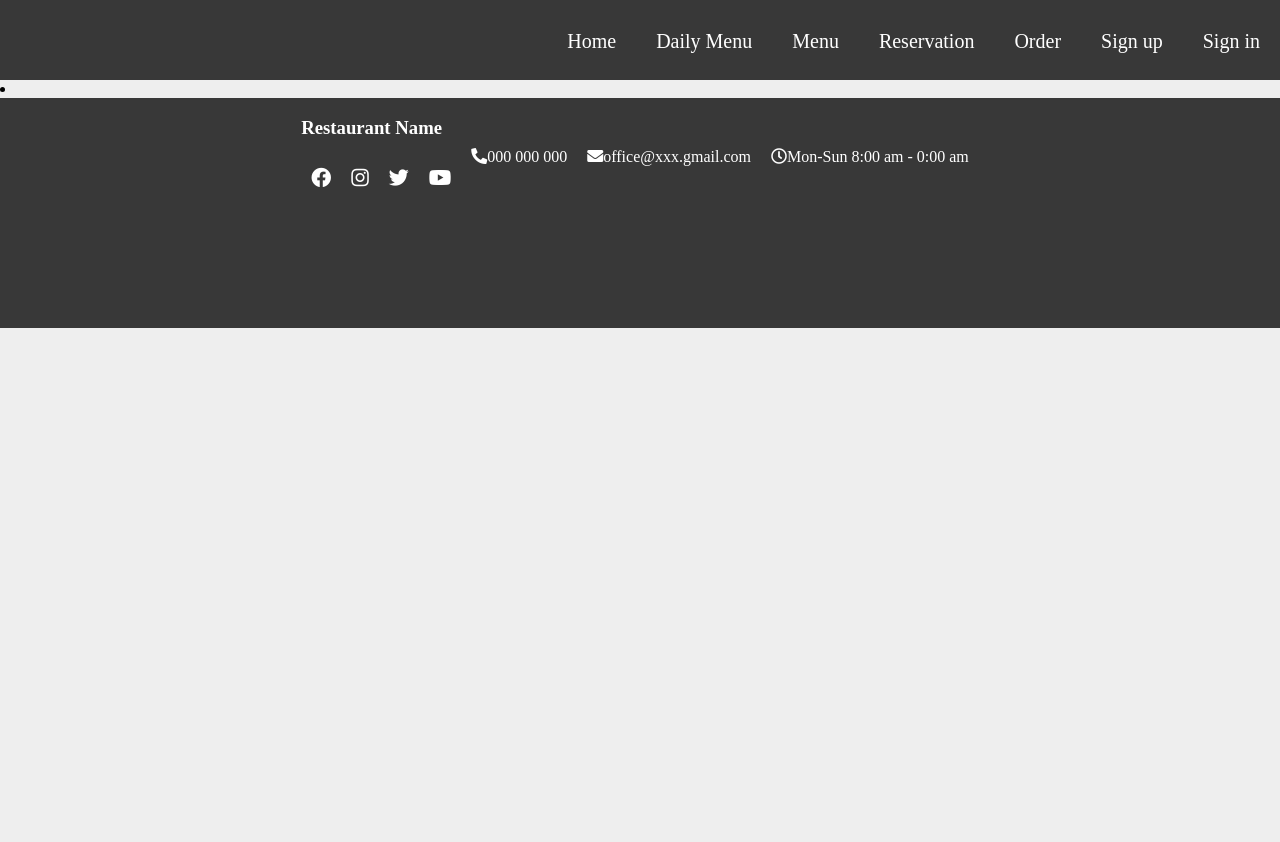
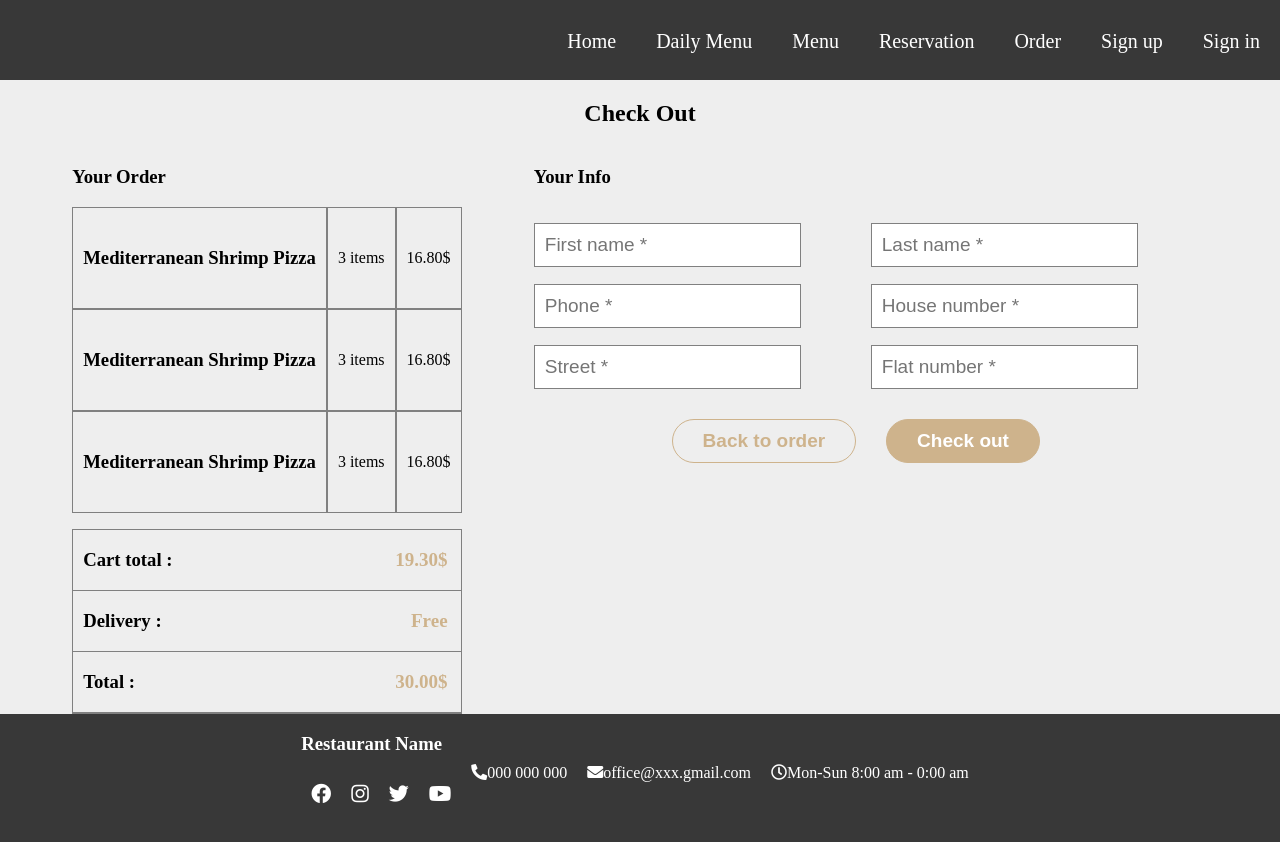
Before and after one commit to EmanuilM/Tasty, a React (Create React App) app in the folder client/: page /order-check-out in a window 1280 px wide. Shown: the top 842 px of the page. Before the commit the page ends 800 px from the top, so only its background shows below. Built offline with nearby package versions, Linux system fonts and the light colour scheme; a web font is replaced by a local one.

Commit message:
git create order check out page

```diff
--- a/client/src/components/Menu/Menu.css
+++ b/client/src/components/Menu/Menu.css
@@ -1,5 +1,5 @@
 .main-menu-wrapper {
-    height: 100%;
+    height: 100vh;
 }
 
 .main-menu-wrapper h1 {
--- a/client/src/components/Orders/OrderCheckOut/OrderCheckOut.css
+++ b/client/src/components/Orders/OrderCheckOut/OrderCheckOut.css
@@ -0,0 +1,133 @@
+.order-check-out-page-wrapper {
+    height: 100%;
+}
+
+
+.order-check-out-page-wrapper h1 {
+    text-align: center;
+}
+
+.order-check-out-order-items ul li img {
+    width: 130px;
+}
+
+.order-check-out-order-items ul {
+    padding: 0;
+}
+
+.order-check-out-order-items li {
+    display: flex;
+    align-items: center;
+}
+
+
+
+.order-check-out-details {
+    height: 567px;
+}
+
+.order-check-out-details form {
+    display: flex;
+    flex-direction: column;
+}
+
+.order-check-out-details form input {
+    outline: none;
+    border: 1px solid gray;
+    padding: 10px;
+    font-size: 19px;
+}
+
+.order-check-out-details form input:focus {
+    border: 1px solid #CEB38C;
+}
+
+
+.order-check-out-page-details {
+    display: flex;
+    align-items: center;
+    justify-content: space-evenly;
+    flex-wrap: wrap;
+}
+
+.order-details-row input {
+    margin-right: 70px;
+}
+
+.order-details-row {
+    margin-top: 17px;
+}
+
+.order-check-out-total-price-wrapper {
+    border: 1px solid gray;
+}
+
+
+.check-out-total-row {
+    display: flex;
+    align-items: center;
+    justify-content: space-between;
+    border-bottom: 1px solid gray;
+}
+
+.check-out-total-row h3{
+  padding-left: 10px;
+}
+
+
+.check-out-total-row p {
+    font-size: 19px;
+    font-weight: bold;
+    color: #CEB38C;
+    padding-right: 13px;
+}
+
+.check-out-buttons {
+    text-align: center;
+    margin: 30px;
+}
+
+.back-to-order-btn , .check-out-btn {
+    font-weight: bold;
+    font-size: 19px;
+    padding: 10px 30px;
+    border: 1px solid #CEB38C;
+    border-radius: 33px;
+    margin-right: 30px;
+}
+
+.back-to-order-btn {
+    background: transparent;
+    color: #CEB38C;
+}
+
+.back-to-order-btn:hover {
+    background: #CEB38C;
+    color: white;
+}
+
+.check-out-btn {
+    background: #CEB38C;
+    color: white;
+}
+
+.check-out-btn:hover {
+    background: transparent;
+    color: #CEB38C;
+}
+
+
+
+
+@media screen and (max-width:690px) {
+    .order-check-out-page-details {
+        justify-content: unset;
+    }
+}
+
+
+@media screen and (max-width:340px) {
+    .order-details-row input {
+        margin-right: auto;
+    }
+}
--- a/client/src/components/Orders/OrderCheckOut/OrderCheckOut.js
+++ b/client/src/components/Orders/OrderCheckOut/OrderCheckOut.js
@@ -1,9 +1,60 @@
-const OrderCheckOut = ({currentCheckOutItems}) => {
+import './OrderCheckOut.css';
+import { OrderCheckOutItem } from './OrderCheckOutItiem/OrderCheckOutItem';
+
+const OrderCheckOut = ({ currentCheckOutItems }) => {
     return (
         <main>
-            <u>
-                <li>{currentCheckOutItems[0]}</li>
-            </u>
+            <section className="order-check-out-page-wrapper">
+                <h1>Check Out</h1>
+                <section className="order-check-out-page-details">
+                    <article className="order-check-out-order-items">
+                        <ul>
+                            <h3>Your Order</h3>
+                           <OrderCheckOutItem name="Mediterranean Shrimp Pizza" items="3" price="16.80" / >
+                           <OrderCheckOutItem name="Mediterranean Shrimp Pizza" items="3" price="16.80" / >
+                           <OrderCheckOutItem name="Mediterranean Shrimp Pizza" items="3" price="16.80" / >
+                        </ul>
+                        <article className="order-check-out-total-price-wrapper">
+                            <div className="check-out-total-row">
+                                <h3>Cart total : </h3>
+                                <p>19.30$</p>
+                            </div>
+                            <div className="check-out-total-row">
+                                <h3>Delivery : </h3>
+                                <p>Free</p>
+                            </div>
+                            <div className="check-out-total-row">
+                                <h3>Total : </h3>
+                                <p>30.00$</p>
+                            </div>
+
+                        </article>
+                    </article>
+
+
+                    <article className="order-check-out-details">
+                        <h3>Your Info</h3>
+                        <form>
+                            <div className="order-details-row">
+                                <input type="text" placeholder="First name *" />
+                                <input type="text" placeholder="Last name *" />
+                            </div>
+                            <div className="order-details-row">
+                                <input type="text" placeholder="Phone *" />
+                                <input type="text" placeholder="House number *" />
+                            </div>
+                            <div className="order-details-row">
+                                <input type="text" placeholder="Street *" />
+                                <input type="text" placeholder="Flat number *" />
+                            </div>
+                        </form>
+                        <div className="check-out-buttons">
+                            <button className="back-to-order-btn">Back to order</button>
+                            <button className="check-out-btn">Check out</button>
+                        </div>
+                    </article>
+                </section>
+            </section>
         </main>
     )
 }
--- /dev/null
+++ b/client/src/components/Orders/OrderCheckOut/OrderCheckOutItiem/OrderCheckOutItem.css
@@ -0,0 +1,8 @@
+.order-check-out-item {
+    margin: 0;
+    padding: 0px 10px;
+    border: 1px solid gray;
+    height: 100px;
+    display: flex;
+    align-items: center;
+}
--- /dev/null
+++ b/client/src/components/Orders/OrderCheckOut/OrderCheckOutItiem/OrderCheckOutItem.js
@@ -0,0 +1,11 @@
+import './OrderCheckOutItem.css';
+
+ export const OrderCheckOutItem = ({name , items , price}) => {
+    return (
+        <li>
+            <h3 className="order-check-out-item">{name}</h3>
+            <p className="order-check-out-item">{items} items</p>
+            <p className="order-check-out-item">{price}$</p>
+        </li>
+    )
+}
```
